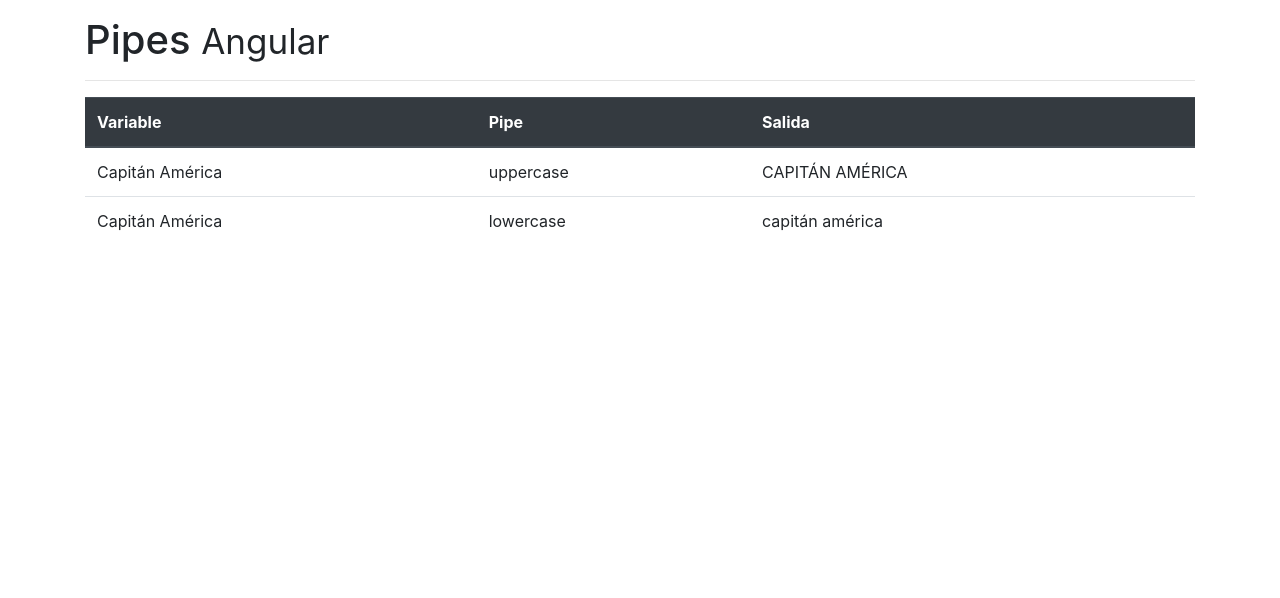
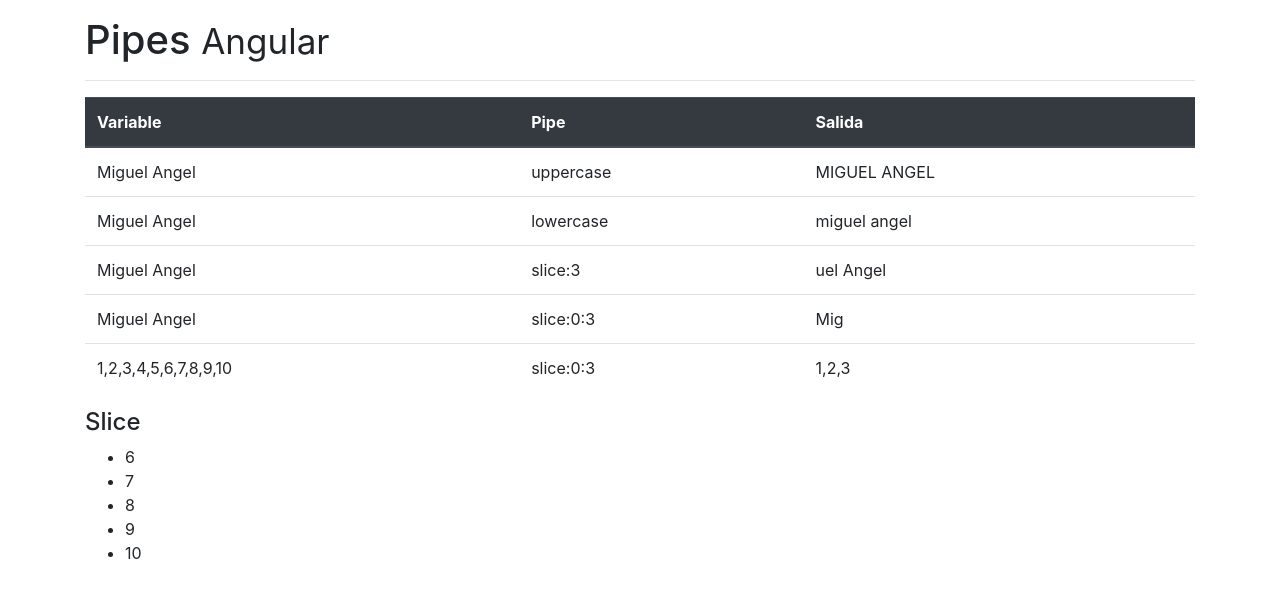
Before and after one commit to Miguel98266/Angular-Legacy, an Angular app in the folder 03-pipes/: page / in a window 1280 px wide. Shown: the top 598 px of the page. Built offline with nearby package versions, Linux system fonts and the light colour scheme.

Commit message:
pipe slice

```diff
--- a/03-pipes/src/app/app.component.html
+++ b/03-pipes/src/app/app.component.html
@@ -22,7 +22,27 @@
           <td>lowercase</td>
           <td>{{nombre|lowercase}}</td>
         </tr>
+        <tr>
+          <td>{{nombre}} </td>
+          <td>slice:3</td>
+          <td>{{nombre|slice:3}}</td>
+        </tr>
+        <tr>
+          <td>{{nombre}} </td>
+          <td>slice:0:3</td>
+          <td>{{nombre|slice:0:3}}</td>
+        </tr>
+        <tr>
+          <td>{{arreglo}} </td>
+          <td>slice:0:3</td>
+          <td>{{arreglo|slice:0:3}}</td>
+        </tr>
       </tbody>
     </table>
+    <h4>Slice</h4>
+    <ul>
+      <li *ngFor="let item of arreglo | slice:5:20">{{item}}</li>
+    </ul>
+
   </div>
 </div>
--- a/03-pipes/src/app/app.component.ts
+++ b/03-pipes/src/app/app.component.ts
@@ -6,5 +6,6 @@
   styleUrls: ['./app.component.css']
 })
 export class AppComponent {
-  nombre: string = 'Capitán América';
+  nombre: string = 'Miguel Angel';
+  arreglo=[1,2,3,4,5,6,7,8,9,10];
 }
```
